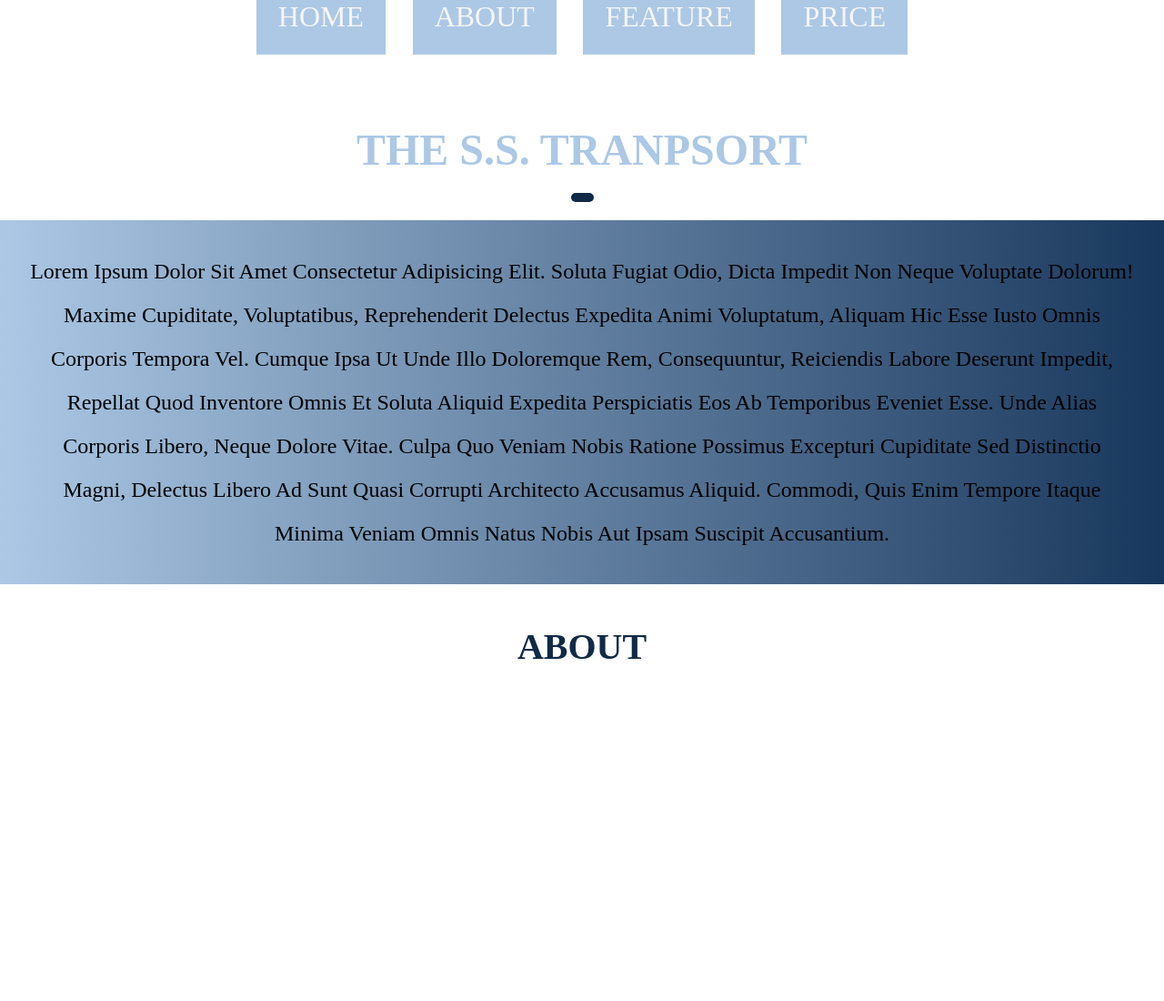
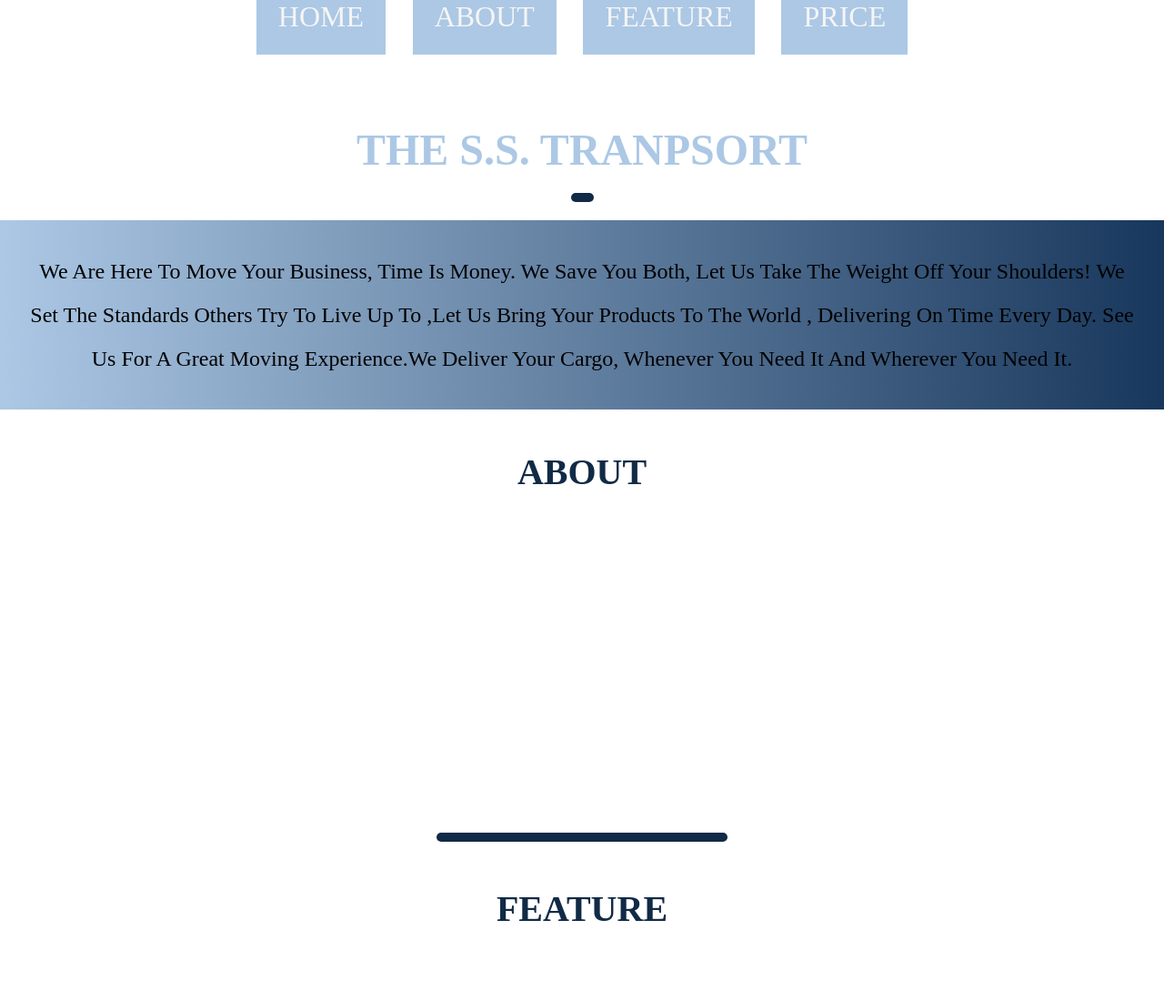
Before and after one commit to eklavyabytesquad/thecraftii.sstrp, a plain HTML site: page index.html in a window 1280 px wide. Shown: the top 1100 px of the page at 91% size. Drawn offline with Linux system fonts and the light colour scheme.

Commit message:
Update index.html

```diff
--- a/index.html
+++ b/index.html
@@ -21,7 +21,7 @@
     <H1 class="company-name">The S.S. Tranpsort</H1>
     <div class="space1"></div>
     <p class="p1">
-        Lorem ipsum dolor sit amet consectetur adipisicing elit. Soluta fugiat odio, dicta impedit non neque voluptate dolorum! Maxime cupiditate, voluptatibus, reprehenderit delectus expedita animi voluptatum, aliquam hic esse iusto omnis corporis tempora vel. Cumque ipsa ut unde illo doloremque rem, consequuntur, reiciendis labore deserunt impedit, repellat quod inventore omnis et soluta aliquid expedita perspiciatis eos ab temporibus eveniet esse. Unde alias corporis libero, neque dolore vitae. Culpa quo veniam nobis ratione possimus excepturi cupiditate sed distinctio magni, delectus libero ad sunt quasi corrupti architecto accusamus aliquid. Commodi, quis enim tempore itaque minima veniam omnis natus nobis aut ipsam suscipit accusantium.
+        We are here to move your business, Time is money. We save you both, Let us take the weight off your shoulders! We set the standards others try to live up to ,Let us bring your products to the world , Delivering on time every day. See us for a great moving experience.We deliver your cargo, whenever you need it and wherever you need it.
     </p>
     <div>
         <h2 class="about">ABOUT</h2>
```
